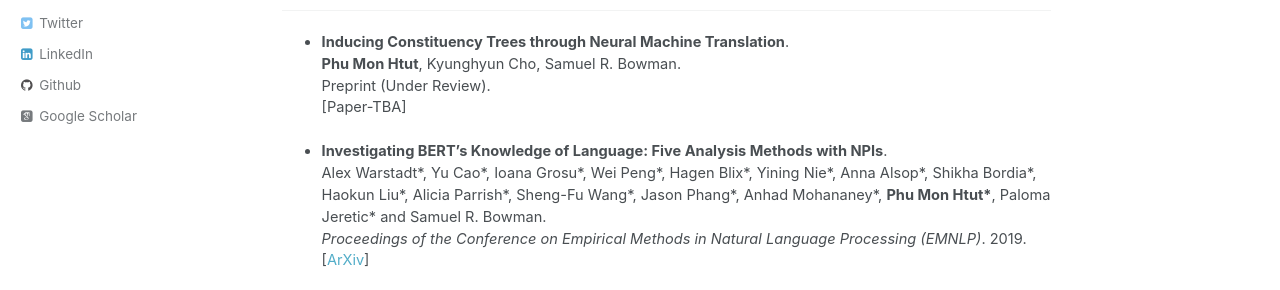
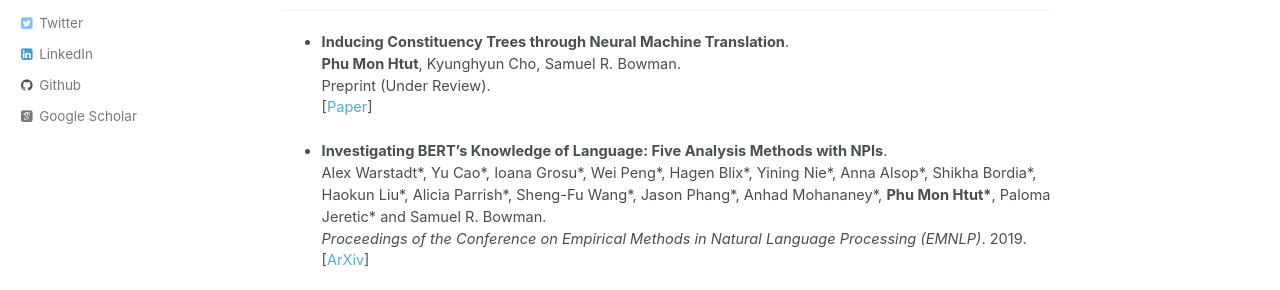
Before and after one commit to phu-pmh/phu-pmh.github.io, a Jekyll site: the page built from _pages/about.md, in a window 1280 px wide and 900 px high. Shown: the part 442-732 px from the top of the window. Built offline with Jekyll 4.4.1, drawn with Linux system fonts in a browser that asks for light colours; some web fonts are replaced.

Commit message:
Update about.md

```diff
--- a/_pages/about.md
+++ b/_pages/about.md
@@ -21,7 +21,7 @@
 * **Inducing Constituency Trees through Neural Machine Translation**.
   __Phu Mon Htut__, Kyunghyun Cho, Samuel R. Bowman.
   Preprint (Under Review).
-  [Paper-TBA]
+  [[Paper](https://drive.google.com/file/d/1eiWHklhW6-3NiVeWEye-8yvRGN3FR54Z/view?usp=sharing)]
 
 * **Investigating BERT’s Knowledge of Language: Five Analysis Methods with NPIs**.
   Alex Warstadt\*, Yu Cao\*, Ioana Grosu\*, Wei Peng\*, Hagen Blix\*, Yining Nie\*, Anna Alsop\*, Shikha Bordia\*, Haokun Liu\*, Alicia Parrish\*, Sheng-Fu Wang\*, Jason Phang\*, Anhad Mohananey\*, __Phu Mon Htut\*__, Paloma Jeretic\* and Samuel R. Bowman.
```
